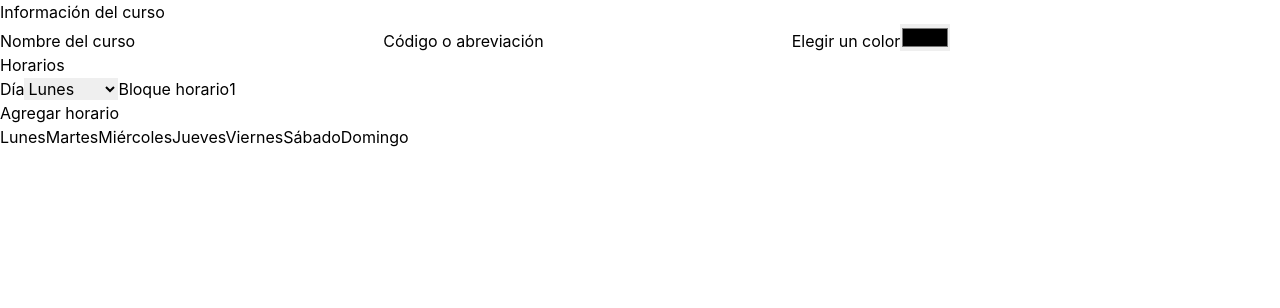
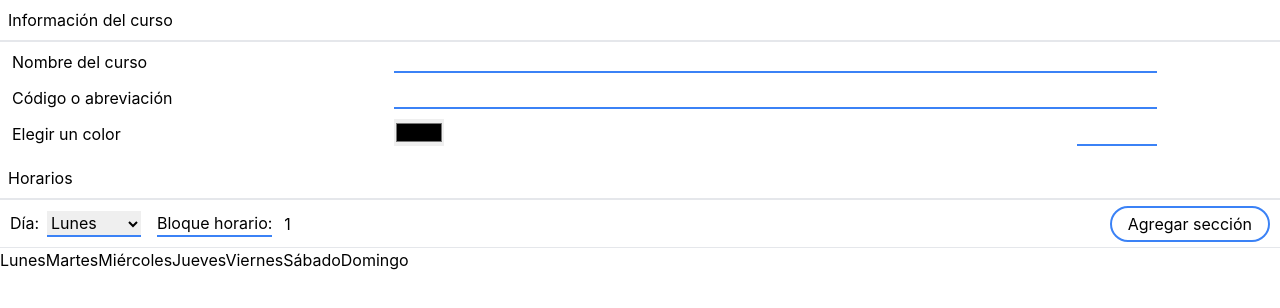
Before and after one commit to mguzm4n/schedule-maker-app, a React (Vite) app: page / in a window 1280 px wide. Shown: the top 308 px of the page. Built offline with nearby package versions, Linux system fonts and the light colour scheme.

Commit message:
add styles to overall add section form

```diff
--- a/src/components/AddCoursesForm.tsx
+++ b/src/components/AddCoursesForm.tsx
@@ -24,33 +24,43 @@ const AddCoursesForm = () => {
     })
   };
 
-  const getNewSection = () => {
-    dispatch({ type: 'getNewSection' })
-  };
-
   return (
   <div>
     <form>
-      <p>Información del curso</p>
-      <label htmlFor="courseName">Nombre del curso</label>
-      <input id="courseName" name="name" type="text" onChange={onTxtFieldChange} />
-      <label htmlFor="courseCode">Código o abreviación</label>
-      <input id="courseCode" name="code" type="text" onChange={onTxtFieldChange} />
+      <p className="border-b-2 p-2">Información del curso</p>
 
+      <div className="flex items-center gap-2 p-1">
+        <label className="pt-1 px-2 w-[30%]" htmlFor="courseName">
+          Nombre del curso
+        </label>
+        <input className="w-[60%] outline-none border-b-2 border-blue-500"
+          id="courseName" name="name" type="text" onChange={onTxtFieldChange} />
+      </div>
 
-      <label htmlFor="selectedColor">Elegir un color</label>
-      <input type="color" id="courseColor" name="courseColor" onChange={(evt) => onColorFieldChange(evt)} />
-      <input type="text" id="selectedColor" name="selectedColor" value={state.color} onChange={onColorFieldChange} />
+      <div className="flex items-center gap-2 p-1">
+        <label className="pt-1 px-2 w-[30%]" htmlFor="courseCode">
+          Código o abreviación
+        </label>
+        <input className="w-[60%] border-b-2 border-blue-500 outline-none"
+          id="courseCode" name="code" type="text" onChange={onTxtFieldChange} />
+      </div>
 
-      <p>Horarios</p>
+      <div className="flex items-center gap-2 p-1 mb-2">
+        <label className="pt-1 px-2 w-[30%]" htmlFor="selectedColor">Elegir un color</label>
+        <div className="flex w-[60%] justify-between">
+          <input type="color" id="courseColor" name="courseColor" onChange={(evt) => onColorFieldChange(evt)} />
+          <input className="border-b-2 border-blue-500 w-20 text-center"
+            type="text" id="selectedColor" name="selectedColor" value={state.color} onChange={onColorFieldChange} />
+        </div>
+      </div>
 
-      {state.sections.map((section, idx) =>
-        <AddSectionForm dispatch={dispatch} section={section} index={idx} />)
-      }
+      <p className="border-b-2 p-2">Horarios</p>
 
-      <button onClick={getNewSection} type="button" className="">
-        Agregar horario
-      </button>
+      {state.sections.map((section, idx: number) => (
+        <AddSectionForm dispatch={dispatch} section={section} index={idx} displayBtn={idx === state.sections.length - 1} />
+        )
+      )}
+
     </form>
 
     {state.error &&
--- a/src/components/AddSectionForm.tsx
+++ b/src/components/AddSectionForm.tsx
@@ -5,11 +5,16 @@ import { days } from '../data';
 interface AddSectionFormProps {
   section: Section,
   index: number,
-  dispatch: Dispatch<CourseFormAction>
+  dispatch: Dispatch<CourseFormAction>,
+  displayBtn: boolean
 }
 
-const AddSectionForm: FC<AddSectionFormProps> = ({ section, index, dispatch }) => {
+const AddSectionForm: FC<AddSectionFormProps> = ({ section, index, dispatch, displayBtn }) => {
   const [sectionState, setSectionState] = useState(section);
+
+  const getNewSection = () => {
+    dispatch({ type: 'getNewSection' })
+  };
 
   const onInputChange = (
       evt: FormEvent<HTMLSelectElement | HTMLInputElement>,
@@ -23,20 +28,29 @@ const AddSectionForm: FC<AddSectionFormProps> = ({ section, index, dispatch }) =
   };
 
   return (
-    <div>
-      <label  htmlFor={`section-${index}`}>Día</label>
-      <select name={`section-${index}`} id={`section-${index}`} onChange={evt => onInputChange(evt, 'day')}>
+    <div className="flex items-center justify-between h-12 border-b px-2.5 py-1">
+      <div className="flex">
+        <label  htmlFor={`section-${index}`}>Día:</label>
+        <select
+          className="ml-2 border-b-2 border-blue-500"
+          name={`section-${index}`} id={`section-${index}`} onChange={evt => onInputChange(evt, 'day')}>
           {days.map(day =>
-          <option value={day} defaultValue={sectionState.day}>
+            <option className="" value={day} defaultValue={sectionState.day}>
               { day }
             </option>)
           }
         </select>
-
-      <label  htmlFor={`blockId-${index}`} >Bloque horario</label>
-      <input onChange={evt => onInputChange(evt, 'blockId')}
+        <label className="ml-4 border-b-2 border-blue-500" htmlFor={`blockId-${index}`} >Bloque horario:</label>
+        <input className="w-16 px-3" onChange={evt => onInputChange(evt, 'blockId')}
           type="number" id={`blockId-${index}`}
           name="blockId" defaultValue={sectionState.blockId} />
+      </div>
+
+      {displayBtn && <button className="border-2 border-blue-500 rounded-full px-4 py-1 hover:bg-blue-500 hover:text-white"
+          onClick={getNewSection} type="button">
+          Agregar sección
+        </button>
+      }
     </div>
   )
 };
```
Lines whose indentation alone changed are shown as unchanged.
